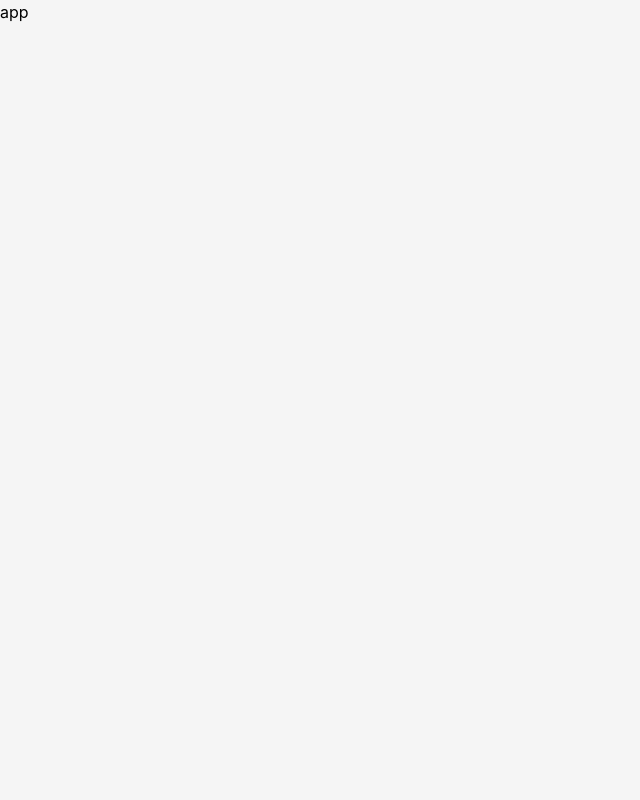
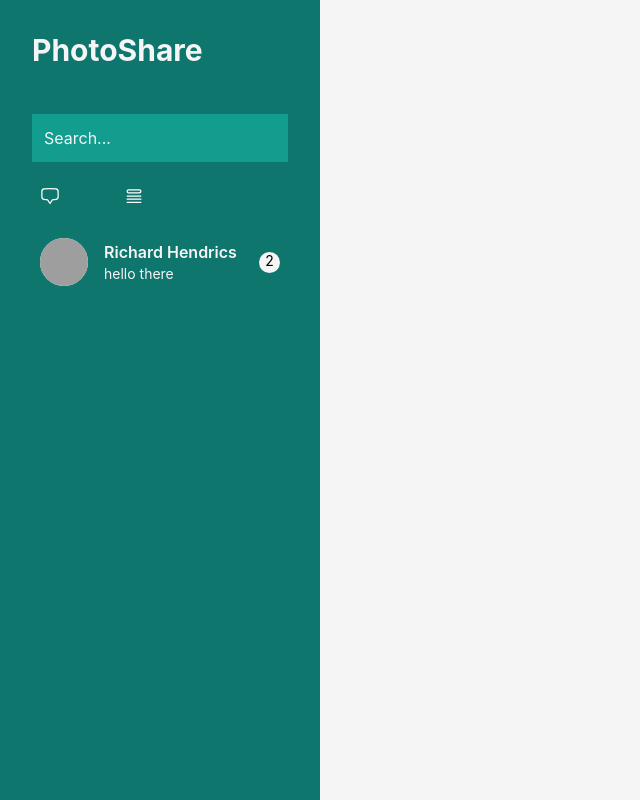
Before and after one commit to gradn0/chat-application, a React (Vite) app in the folder client/: page / in a window 1280 px wide. Shown: the whole page, without its empty margins (0-640 px from the left). Built offline with nearby package versions, Linux system fonts and the light colour scheme; sample sign-in values are in the browser's storage; grey boxes are pictures that could not be loaded.

Commit message:
Sidebar ui and protected routes

```diff
--- a/client/src/App.tsx
+++ b/client/src/App.tsx
@@ -1,6 +1,12 @@
+import Sidebar from "./component/Sidebar"
+
 function App() {
   return (
-    <div className="">app</div>
+    <div className="h-screen flex">
+      <div className="w-[25%]"><Sidebar /></div>
+      <div className="flex-1"></div>
+      <div className="w-[20%]"></div>
+    </div>
   )
 }
 
--- /dev/null
+++ b/client/src/Types.ts
@@ -0,0 +1,6 @@
+export interface Chat {
+  title: string;
+  unread: number;
+  icon_url: string;
+  latest_message: string;
+}
--- /dev/null
+++ b/client/src/component/ChatCard.tsx
@@ -0,0 +1,18 @@
+import { Chat } from "../Types"
+
+const ChatCard = ({chat, selected}: {chat: Chat, selected:boolean}) => {
+  return (
+    <div className={`flex items-center gap-4 p-2 rounded-md cursor-pointer ${selected ? "bg-accent bg-opacity-60" : ""}`}>
+      <img className="size-[3em] bg-white rounded-full" src={chat.icon_url} alt="chat avatar" />
+      <div className="text-off_white">
+        <h3 className="font-semibold">{chat.title}</h3>
+        <p className="text-small">{chat.latest_message}</p>
+      </div>
+      <span className="bg-off_white size-[1.5em] rounded-full flex items-center justify-center text-small ml-auto">
+        <p className="pb-[0.1em]">{chat.unread}</p>
+      </span>
+    </div>
+  )
+}
+
+export default ChatCard
--- /dev/null
+++ b/client/src/component/ChatList.tsx
@@ -0,0 +1,12 @@
+import { Chat } from "../Types"
+import ChatCard from "./ChatCard"
+
+const ChatList = ({chats}: {chats: Chat[]}) => {
+  return (
+    <div className="flex flex-col gap-[3em]">
+      {chats.map(chat => <ChatCard chat={chat} selected={false}/>)}
+    </div>
+  )
+}
+
+export default ChatList
--- /dev/null
+++ b/client/src/component/Icons.tsx
@@ -0,0 +1,15 @@
+export const ChatIcon = ({color}: {color?:string}) => {
+  return (
+    <svg xmlns="http://www.w3.org/2000/svg" fill="none" viewBox="0 0 24 24" strokeWidth={1.5} stroke={color} className="size-5">
+      <path strokeLinecap="round" strokeLinejoin="round" d="M2.25 12.76c0 1.6 1.123 2.994 2.707 3.227 1.068.157 2.148.279 3.238.364.466.037.893.281 1.153.671L12 21l2.652-3.978c.26-.39.687-.634 1.153-.67 1.09-.086 2.17-.208 3.238-.365 1.584-.233 2.707-1.626 2.707-3.228V6.741c0-1.602-1.123-2.995-2.707-3.228A48.394 48.394 0 0 0 12 3c-2.392 0-4.744.175-7.043.513C3.373 3.746 2.25 5.14 2.25 6.741v6.018Z" />
+    </svg>
+  )
+}
+
+export const ContactsIcon = ({color}: {color:string}) => {
+  return (
+    <svg xmlns="http://www.w3.org/2000/svg" fill="none" viewBox="0 0 24 24" strokeWidth={1.5} stroke={color} className="size-5">
+      <path strokeLinecap="round" strokeLinejoin="round" d="M3.75 12h16.5m-16.5 3.75h16.5M3.75 19.5h16.5M5.625 4.5h12.75a1.875 1.875 0 0 1 0 3.75H5.625a1.875 1.875 0 0 1 0-3.75Z" />
+    </svg>
+  )
+}
--- /dev/null
+++ b/client/src/component/Sidebar.tsx
@@ -0,0 +1,29 @@
+import ChatList from "./ChatList"
+import { ChatIcon, ContactsIcon } from "./Icons"
+
+const chats = [
+  {
+    title: "Richard Hendrics",
+    icon_url: "https://gravatar.com/avatar/d410f9be84581256aa7a1d57640443fb?s=400&d=robohash&r=x",
+    unread: 2,
+    latest_message: "hello there"
+  }
+]
+
+const Sidebar = () => {
+  return (
+    <div className="bg-dark_accent size-full p-[2em] flex flex-col gap-[1em]">
+      <div className="flex items-center">
+        <h2 className="text-heading text-off_white font-medium mb-[1em]">PhotoShare</h2>
+      </div>
+      <input className="searchBar" type="text" placeholder="Search..."/>
+      <div className="flex gap-[3em]">
+         <span className="hover:bg-accent p-2 rounded-full cursor-pointer"><ChatIcon color="white"/></span>
+         <span className="hover:bg-accent p-2 rounded-full cursor-pointer"><ContactsIcon color="white"/></span>
+      </div>
+      <ChatList chats={chats}/>
+    </div>
+  )
+}
+
+export default Sidebar
--- a/client/src/index.css
+++ b/client/src/index.css
@@ -20,12 +20,16 @@ body {
 
 button {
   @apply py-2 px-5 rounded-full focus:outline-none border-[1px]
-  bg-teal-500 transition font-semibold text-off_white hover:bg-white hover:text-black border-teal-500;
+  bg-teal-500 transition font-semibold text-off_white hover:bg-white hover:text-black border-accent;
 }
 
 /* Components */
 .authField {
-  @apply py-2 px-5 rounded-full focus:outline-none border-[1px] hover:border-teal-500 transition;
+  @apply py-2 px-5 rounded-full focus:outline-none border-[1px] hover:border-accent transition;
+}
+
+.searchBar {
+  @apply bg-teal-500 text-off_white bg-opacity-60 focus:outline-none p-3 placeholder:text-off_white;
 }
 
 /* Typography */
@@ -34,7 +38,7 @@ button {
 }
 
 .text-small {
-  @apply text-xs sm:text-base;
+  @apply text-xs sm:text-sm;
 }
 
 * {
--- a/client/src/main.tsx
+++ b/client/src/main.tsx
@@ -12,7 +12,10 @@ import ProtectedComponent from './component/ProtectedComponent.tsx'
 const router = createBrowserRouter([
   {
     path: "/",
-    element: <ProtectedComponent><App /></ProtectedComponent>
+    element:
+    <ProtectedComponent>
+      <App />
+    </ProtectedComponent>
   },
   {
     path: "/login",
--- a/client/tailwind.config.js
+++ b/client/tailwind.config.js
@@ -8,6 +8,8 @@ export default {
     extend: {
       colors: {
         off_white: "#f5f5f5",
+        accent: "#14b8a6",
+        dark_accent: "#0f766e",
       }
     },
   },
```
